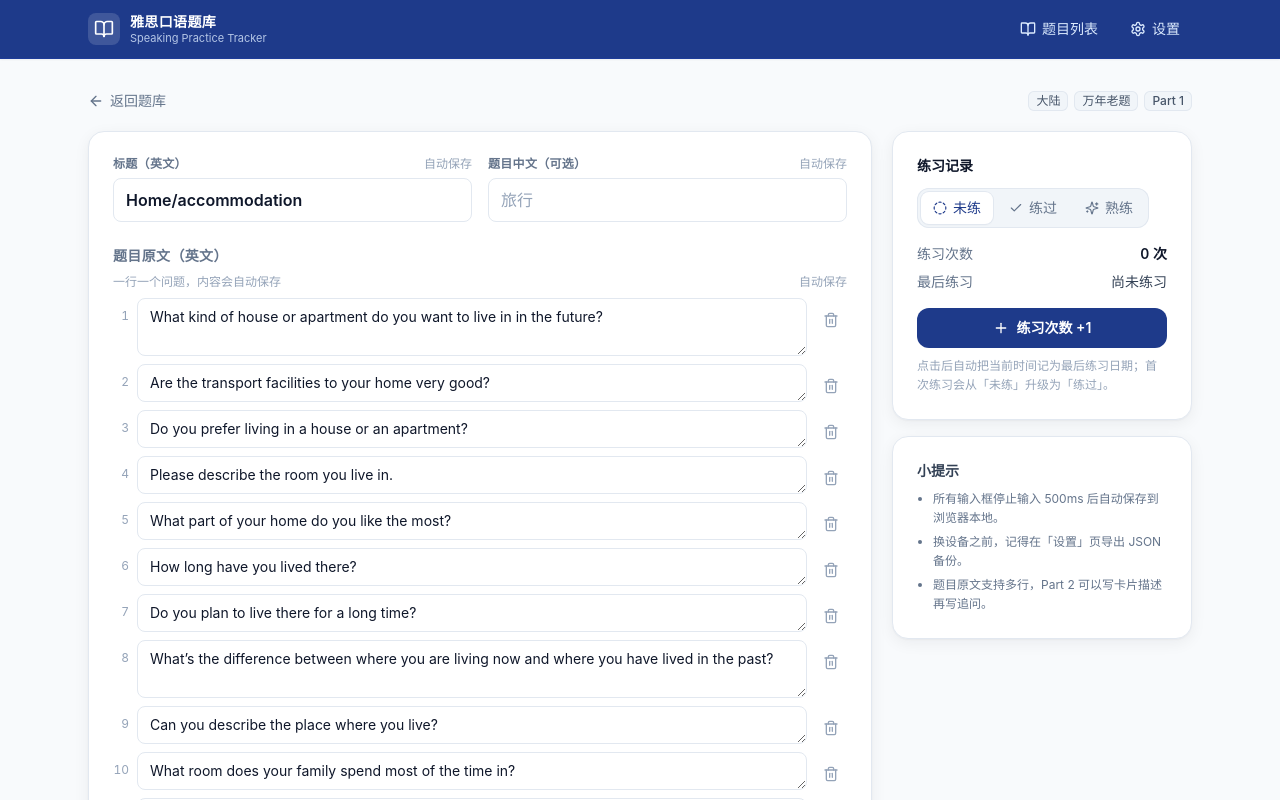
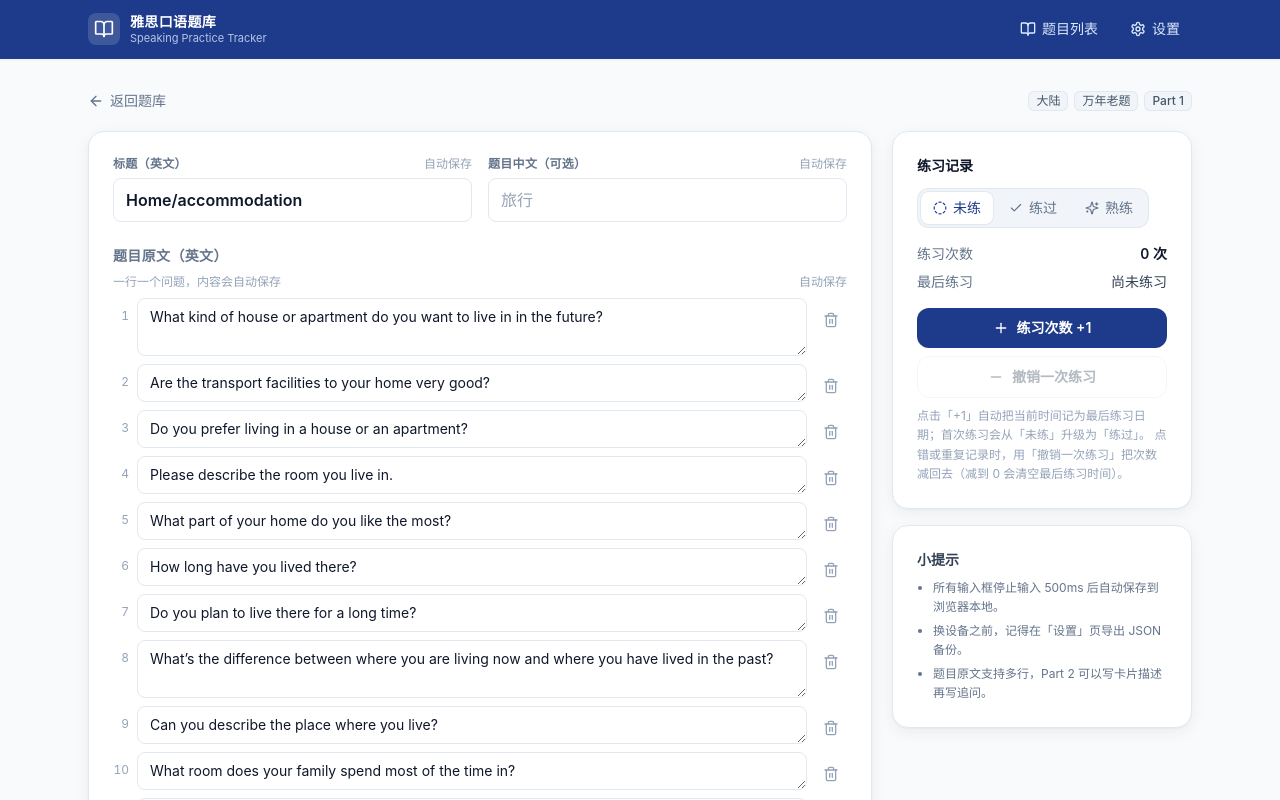
Before and after one commit to Serena-teach/ielts-speaking-tracker, a React (Vite) app: page /question/mainland-classic-p1-home-accommodation in a window 1280 px wide. Shown: the top 800 px of the page. Built offline with nearby package versions, Linux system fonts and the light colour scheme.

Commit message:
发布：雅思口语练习（2026/10/15 00:16:02）

```diff
--- a/src/pages/QuestionDetail.tsx
+++ b/src/pages/QuestionDetail.tsx
@@ -1,4 +1,4 @@
-import { ArrowLeft, Plus } from "lucide-react";
+import { ArrowLeft, Plus , Minus} from "lucide-react";
 import { Link, useParams } from "react-router-dom";
 import { AutoSaveInput } from "../components/AutoSaveInput";
 import { AutoSaveTextarea } from "../components/AutoSaveTextarea";
@@ -23,6 +23,7 @@ export default function QuestionDetail() {
   const loaded = useQuestionStore((state) => state.loaded);
   const updateQuestion = useQuestionStore((state) => state.updateQuestion);
   const incrementPractice = useQuestionStore((state) => state.incrementPractice);
+  const decrementPractice = useQuestionStore((state) => state.decrementPractice);
   const setStatus = useQuestionStore((state) => state.setStatus);
 
   if (!question) {
@@ -169,8 +170,19 @@ export default function QuestionDetail() {
               <Plus className="h-4 w-4" />
               练习次数 +1
             </button>
+            <button
+              type="button"
+              onClick={() => decrementPractice(question.id)}
+              disabled={(question.practiceCount ?? 0) <= 0}
+              className="mt-2 inline-flex w-full items-center justify-center gap-2 rounded-xl border border-slate-200 bg-white px-4 py-2.5 text-sm font-semibold text-slate-600 transition hover:border-slate-300 hover:bg-slate-50 hover:text-slate-900 disabled:cursor-not-allowed disabled:opacity-40 disabled:hover:border-slate-200 disabled:hover:bg-white"
+              title="点错了？用这里撤销一次"
+            >
+              <Minus className="h-4 w-4" />
+              撤销一次练习
+            </button>
             <p className="mt-2 text-xs leading-relaxed text-slate-400">
-              点击后自动把当前时间记为最后练习日期；首次练习会从「未练」升级为「练过」。
+              点击「+1」自动把当前时间记为最后练习日期；首次练习会从「未练」升级为「练过」。
+              点错或重复记录时，用「撤销一次练习」把次数减回去（减到 0 会清空最后练习时间）。
             </p>
           </section>
 
--- a/src/store/useQuestionStore.ts
+++ b/src/store/useQuestionStore.ts
@@ -209,6 +209,8 @@ type QuestionStore = {
   updateQuestion: (id: string, patch: QuestionPatch) => void;
   /** 练习次数 +1，同时自动记录最后练习日期 */
   incrementPractice: (id: string) => void;
+  /** 撤销一次练习记录（次数 -1；减到 0 时清空最后练习时间并回到「未练」） */
+  decrementPractice: (id: string) => void;
   /** 直接切换练习状态 */
   setStatus: (id: string, status: PracticeStatus) => void;
   /** 清空所有本地数据，恢复到题库原始状态 */
@@ -308,6 +310,21 @@ export const useQuestionStore = create<QuestionStore>((set, get) => {
         };
         // 第一次练习时自动从「未练」升级为「练过」，用户之后仍可手动改回
         if (question.status === "not-practiced") patch.status = "practiced";
+        return commit(state, id, patch);
+      });
+    },
+
+    decrementPractice: (id) => {
+      set((state) => {
+        const question = state.questions.find((item) => item.id === id);
+        if (!question || (question.practiceCount ?? 0) <= 0) return {};
+        const nextCount = (question.practiceCount ?? 0) - 1;
+        const patch: QuestionPatch = { practiceCount: nextCount };
+        if (nextCount === 0) {
+          // 撤销到 0 次：清空最后练习时间，并把「练过」退回「未练」
+          patch.lastPracticeDate = undefined;
+          if (question.status === "practiced") patch.status = "not-practiced";
+        }
         return commit(state, id, patch);
       });
     },
```
